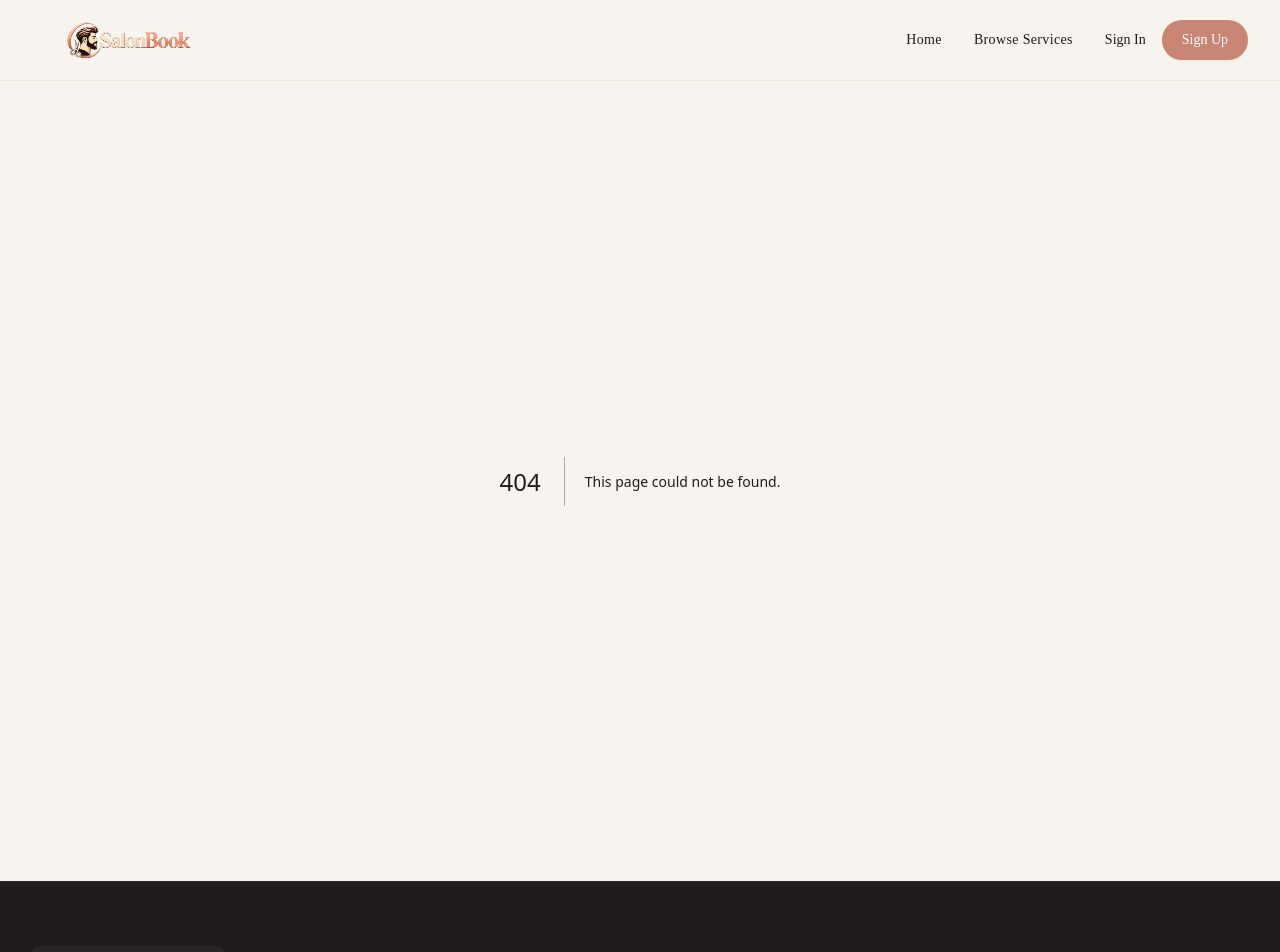
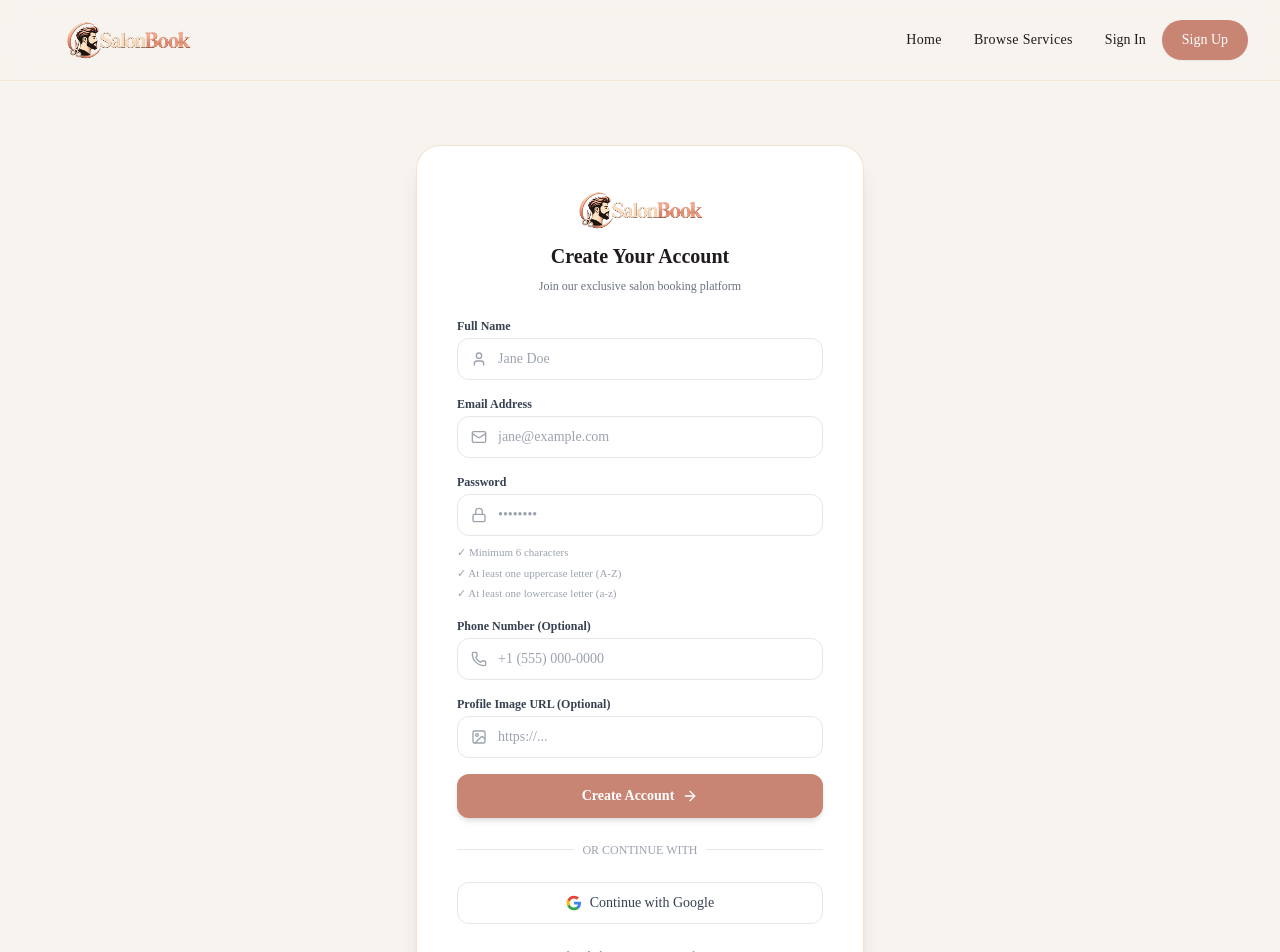
Before and after one commit to princeinctg/salonbook-client, a Next.js app: page /sign-up in a window 1280 px wide. Before the commit this address had no page. Shown: the top 952 px of the page. Built offline with nearby package versions, Linux system fonts and the light colour scheme.

Commit message:
feat(auth): implement signup form with password validation rules and Google auth

```diff
--- /dev/null
+++ b/src/app/sign-up/page.tsx
@@ -0,0 +1,247 @@
+"use client";
+
+import React, { useState } from "react";
+import Link from "next/link";
+import Image from "next/image";
+import { useRouter } from "next/navigation";
+import { toast } from "sonner";
+import { Mail, Lock, User, Phone, Image as ImageIcon, ArrowRight } from "lucide-react";
+import { useAuth } from "@/context/AuthContext";
+
+export default function SignUpPage() {
+  const router = useRouter();
+  const { login } = useAuth();
+
+  const [name, setName] = useState("");
+  const [email, setEmail] = useState("");
+  const [password, setPassword] = useState("");
+  const [phone, setPhone] = useState("");
+  const [image, setImage] = useState("");
+  const [loading, setLoading] = useState(false);
+
+  // Validation rules display
+  const hasMinLength = password.length >= 6;
+  const hasUpper = /[A-Z]/.test(password);
+  const hasLower = /[a-z]/.test(password);
+
+  const handleSubmit = async (e: React.FormEvent) => {
+    e.preventDefault();
+
+    if (!hasMinLength || !hasUpper || !hasLower) {
+      toast.error("Please satisfy all password criteria (min 6 chars, uppercase & lowercase)");
+      return;
+    }
+
+    setLoading(true);
+
+    try {
+      const res = await fetch(`${process.env.NEXT_PUBLIC_API_URL || "http://localhost:5000/api"}/auth/signup`, {
+        method: "POST",
+        headers: { "Content-Type": "application/json" },
+        body: JSON.stringify({
+          name,
+          email,
+          password,
+          phone,
+          image,
+        }),
+      });
+
+      const data = await res.json();
+
+      if (!res.ok) {
+        throw new Error(data.message || "Failed to create account");
+      }
+
+      toast.success("Account created successfully!");
+      login(data.token, data.user);
+    } catch (err: any) {
+      toast.error(err.message || "Registration failed");
+    } finally {
+      setLoading(false);
+    }
+  };
+
+  const handleGoogleMock = async () => {
+    try {
+      setLoading(true);
+      const res = await fetch(`${process.env.NEXT_PUBLIC_API_URL || "http://localhost:5000/api"}/auth/google`, {
+        method: "POST",
+        headers: { "Content-Type": "application/json" },
+        body: JSON.stringify({
+          name: "Google Customer",
+          email: "customer.google@example.com",
+          image: "https://images.unsplash.com/photo-1534528741775-53994a69daeb?auto=format&fit=crop&w=200&q=80",
+        }),
+      });
+      const data = await res.json();
+      if (!res.ok) throw new Error(data.message);
+      toast.success("Signed in with Google!");
+      login(data.token, data.user);
+    } catch (err: any) {
+      toast.error(err.message || "Google sign-in error");
+    } finally {
+      setLoading(false);
+    }
+  };
+
+  return (
+    <div className="min-h-screen py-16 flex items-center justify-center px-4 sm:px-6 lg:px-8">
+      <div className="max-w-md w-full bg-white p-8 sm:p-10 rounded-3xl shadow-xl border border-[#E8C5A8]/50 space-y-6">
+        {/* SalonBook Brand Logo */}
+        <div className="flex flex-col items-center justify-center space-y-2">
+          <div className="relative h-12 w-48">
+            <Image
+              src="/images/salonbook-logo.png"
+              alt="SalonBook Logo"
+              fill
+              className="object-contain"
+              priority
+            />
+          </div>
+          <h2 className="text-xl font-serif font-bold text-[#201C1B]">Create Your Account</h2>
+          <p className="text-xs text-gray-500">Join our exclusive salon booking platform</p>
+        </div>
+
+        <form onSubmit={handleSubmit} className="space-y-4">
+          <div>
+            <label className="block text-xs font-semibold text-gray-700 mb-1">Full Name</label>
+            <div className="relative">
+              <User className="absolute left-3.5 top-1/2 -translate-y-1/2 w-4 h-4 text-gray-400" />
+              <input
+                type="text"
+                required
+                value={name}
+                onChange={(e) => setName(e.target.value)}
+                placeholder="Jane Doe"
+                className="w-full pl-10 pr-4 py-2.5 rounded-xl border border-gray-200 text-sm focus:outline-none focus:border-[#C98573]"
+              />
+            </div>
+          </div>
+
+          <div>
+            <label className="block text-xs font-semibold text-gray-700 mb-1">Email Address</label>
+            <div className="relative">
+              <Mail className="absolute left-3.5 top-1/2 -translate-y-1/2 w-4 h-4 text-gray-400" />
+              <input
+                type="email"
+                required
+                value={email}
+                onChange={(e) => setEmail(e.target.value)}
+                placeholder="jane@example.com"
+                className="w-full pl-10 pr-4 py-2.5 rounded-xl border border-gray-200 text-sm focus:outline-none focus:border-[#C98573]"
+              />
+            </div>
+          </div>
+
+          <div>
+            <label className="block text-xs font-semibold text-gray-700 mb-1">Password</label>
+            <div className="relative">
+              <Lock className="absolute left-3.5 top-1/2 -translate-y-1/2 w-4 h-4 text-gray-400" />
+              <input
+                type="password"
+                required
+                value={password}
+                onChange={(e) => setPassword(e.target.value)}
+                placeholder="••••••••"
+                className="w-full pl-10 pr-4 py-2.5 rounded-xl border border-gray-200 text-sm focus:outline-none focus:border-[#C98573]"
+              />
+            </div>
+            {/* Password Validation Hints */}
+            <div className="mt-2 space-y-1 text-[11px]">
+              <div className={hasMinLength ? "text-green-600" : "text-gray-400"}>
+                ✓ Minimum 6 characters
+              </div>
+              <div className={hasUpper ? "text-green-600" : "text-gray-400"}>
+                ✓ At least one uppercase letter (A-Z)
+              </div>
+              <div className={hasLower ? "text-green-600" : "text-gray-400"}>
+                ✓ At least one lowercase letter (a-z)
+              </div>
+            </div>
+          </div>
+
+          <div>
+            <label className="block text-xs font-semibold text-gray-700 mb-1">Phone Number (Optional)</label>
+            <div className="relative">
+              <Phone className="absolute left-3.5 top-1/2 -translate-y-1/2 w-4 h-4 text-gray-400" />
+              <input
+                type="tel"
+                value={phone}
+                onChange={(e) => setPhone(e.target.value)}
+                placeholder="+1 (555) 000-0000"
+                className="w-full pl-10 pr-4 py-2.5 rounded-xl border border-gray-200 text-sm focus:outline-none focus:border-[#C98573]"
+              />
+            </div>
+          </div>
+
+          <div>
+            <label className="block text-xs font-semibold text-gray-700 mb-1">Profile Image URL (Optional)</label>
+            <div className="relative">
+              <ImageIcon className="absolute left-3.5 top-1/2 -translate-y-1/2 w-4 h-4 text-gray-400" />
+              <input
+                type="url"
+                value={image}
+                onChange={(e) => setImage(e.target.value)}
+                placeholder="https://..."
+                className="w-full pl-10 pr-4 py-2.5 rounded-xl border border-gray-200 text-sm focus:outline-none focus:border-[#C98573]"
+              />
+            </div>
+          </div>
+
+          <button
+            type="submit"
+            disabled={loading}
+            className="w-full bg-[#C98573] hover:bg-[#B86B57] text-white py-3 rounded-xl font-semibold text-sm transition-all shadow-md disabled:opacity-60 flex items-center justify-center space-x-2"
+          >
+            <span>{loading ? "Registering..." : "Create Account"}</span>
+            <ArrowRight className="w-4 h-4" />
+          </button>
+        </form>
+
+        <div className="relative my-4">
+          <div className="absolute inset-0 flex items-center">
+            <div className="w-full border-t border-gray-200" />
+          </div>
+          <div className="relative flex justify-center text-xs uppercase">
+            <span className="bg-white px-2 text-gray-400">Or continue with</span>
+          </div>
+        </div>
+
+        <button
+          onClick={handleGoogleMock}
+          type="button"
+          disabled={loading}
+          className="w-full border border-gray-200 hover:bg-gray-50 text-gray-700 py-2.5 rounded-xl text-sm font-medium transition-colors flex items-center justify-center space-x-2"
+        >
+          <svg className="w-4 h-4" viewBox="0 0 24 24">
+            <path
+              fill="#4285F4"
+              d="M22.56 12.25c0-.78-.07-1.53-.2-2.25H12v4.26h5.92c-.26 1.37-1.04 2.53-2.21 3.31v2.77h3.57c2.08-1.92 3.28-4.74 3.28-8.09z"
+            />
+            <path
+              fill="#34A853"
+              d="M12 23c2.97 0 5.46-.98 7.28-2.66l-3.57-2.77c-.98.66-2.23 1.06-3.71 1.06-2.86 0-5.29-1.93-6.16-4.53H2.18v2.84C3.99 20.53 7.7 23 12 23z"
+            />
+            <path
+              fill="#FBBC05"
+              d="M5.84 14.09c-.22-.66-.35-1.36-.35-2.09s.13-1.43.35-2.09V7.06H2.18C1.43 8.55 1 10.22 1 12s.43 3.45 1.18 4.94l2.85-2.22.81-.63z"
+            />
+            <path
+              fill="#EA4335"
+              d="M12 5.38c1.62 0 3.06.56 4.21 1.64l3.15-3.15C17.45 2.09 14.97 1 12 1 7.7 1 3.99 3.47 2.18 7.06l3.66 2.84c.87-2.6 3.3-4.52 6.16-4.52z"
+            />
+          </svg>
+          <span>Continue with Google</span>
+        </button>
+
+        <p className="text-center text-xs text-gray-500">
+          Already have an account?{" "}
+          <Link href="/sign-in" className="text-[#C98573] font-semibold hover:underline">
+            Sign In
+          </Link>
+        </p>
+      </div>
+    </div>
+  );
+}
```
